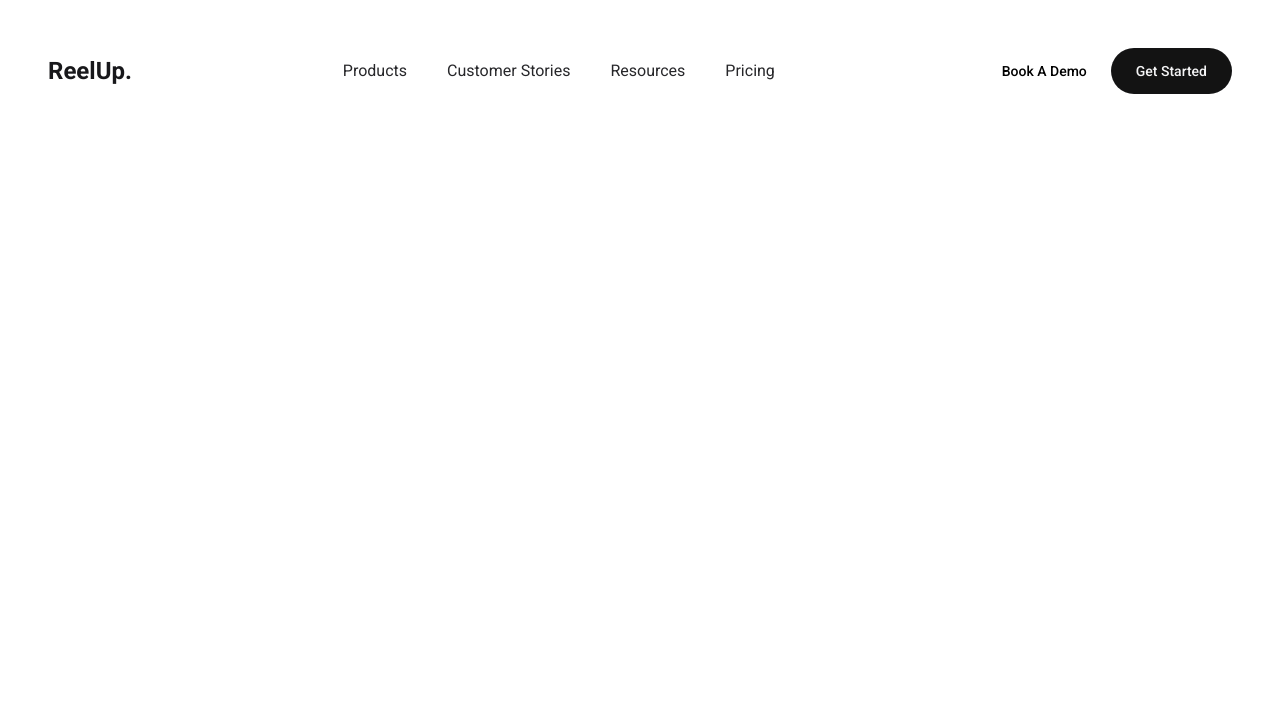
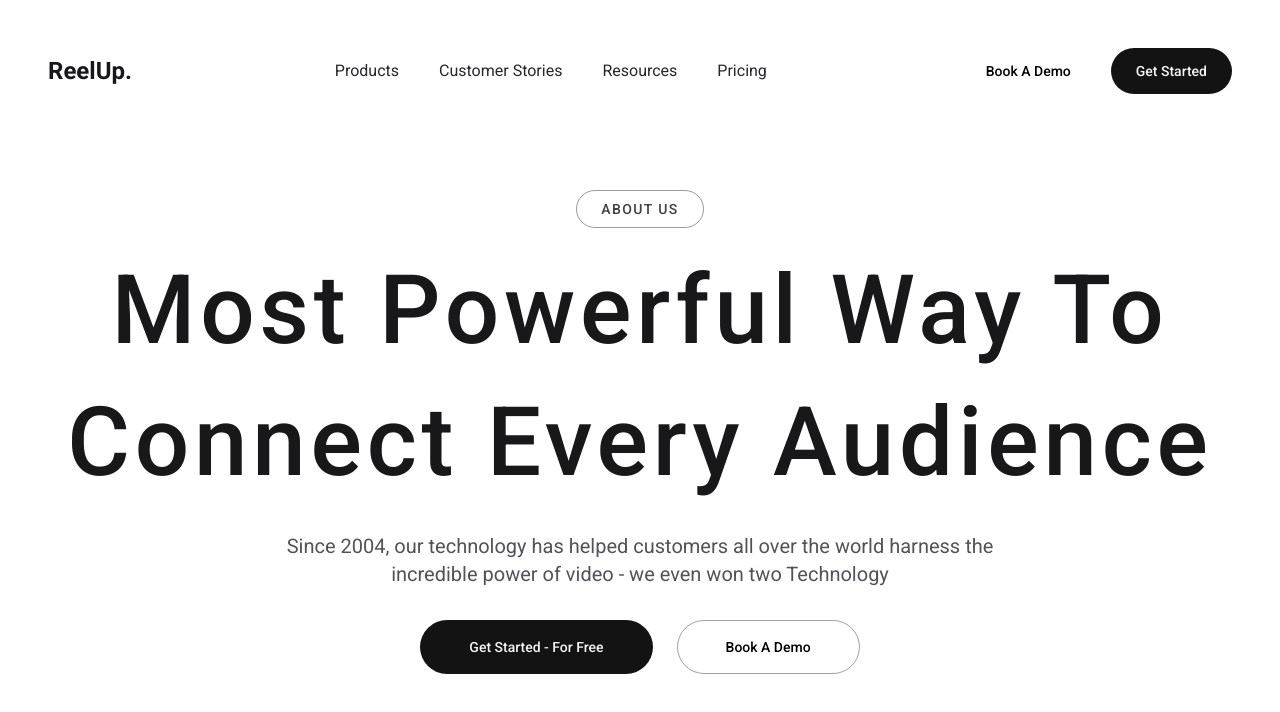
Before and after one commit to iliya-zandi/ReelUp, a React (Vite) app: page / in a window 1280 px wide. Shown: the top 712 px of the page. Built offline with nearby package versions, Linux system fonts and the light colour scheme.

Commit message:
feat: Hero Component

```diff
--- /dev/null
+++ b/src/Hero.tsx
@@ -0,0 +1,34 @@
+import React from "react";
+import Button from "./components/Button";
+import Overline from "./components/Overline";
+
+const Hero = () => {
+  return (
+    <div className="hero">
+      <div className="fluid box text-center px-4 md:px-0">
+        <Overline>about us</Overline>
+        <h2 className="text-4xl sm:text-5xl md:text-6xl lg:text-7xl xl:text-8xl text-zinc-900 tracking-wider font-medium leading-snug mt-4">
+          Most Powerful Way To <br />
+          Connect Every Audience
+        </h2>
+        <p className="text-base sm:text-lg md:text-xl text-zinc-600 mt-6 mx-auto w-full sm:w-4/5 md:w-2/3">
+          Since 2004, our technology has helped customers all over the world
+          harness the incredible power of video - we even won two Technology
+        </p>
+        <div className="inline-flex flex-col sm:flex-row gap-y-4 sm:gap-x-6 mt-8 justify-center">
+          <Button
+            className="py-3 sm:py-4 px-8 sm:px-12 w-full sm:w-auto"
+            dark={true}
+          >
+            Get Started - For Free
+          </Button>
+          <Button className="py-3 sm:py-4 px-8 sm:px-12 w-full sm:w-auto">
+            Book A Demo
+          </Button>
+        </div>
+      </div>
+    </div>
+  );
+};
+
+export default Hero;
--- a/src/Navbar.tsx
+++ b/src/Navbar.tsx
@@ -1,16 +1,7 @@
-/**
- * Navbar Component
- * Renders a responsive navigation bar with logo, navigation links, and action buttons.
- */
 import React from "react";
 import Navigation from "./components/Navigation";
 import Button from "./components/Button";
 
-/**
- * navigationItems Array
- * Defines the navigation links to display in the navbar.
- * Each item has text and a link URL.
- */
 const navigationItems = [
   { text: "Products", link: "/" },
   { text: "Customer Stories", link: "/" },
@@ -18,31 +9,11 @@ const navigationItems = [
   { text: "Pricing", link: "/" },
 ];
 
-/**
- * Navbar Functional Component
- * Combines logo, navigation links, and buttons into a responsive layout.
- */
 const Navbar = () => {
   return (
-    /**
-     * navbar container
-     * Main wrapper for the navigation bar.
-     */
     <div className="navbar">
-      {/**
-       * fluid container
-       * Centers content with padding.
-       */}
-      <div className="fluid py-12">
-        {/**
-         * flex container
-         * Arranges logo, navigation, and buttons horizontally with wrapping.
-         */}
-        <div className="flex flex-wrap items-center justify-between">
-          {/**
-           * Logo section
-           * Displays the website logo on the left.
-           */}
+      <div className="fluid lg:py-12 py-6 px-4 md:px-0">
+        <div className="flex flex-wrap items-center lg:flex-nowrap justify-between">
           <div className="lg:w-auto w-1/3 order-0">
             <a href="/" className="inline-block pr-2">
               <h1 className="text-2xl font-bold text-zinc-900">
@@ -51,19 +22,11 @@ const Navbar = () => {
             </a>
           </div>
 
-          {/**
-           * Navigation section
-           * Displays the navigation links, responsive for mobile and desktop.
-           */}
-          <div className="order-1 w-full lg:w-auto lg:order-2 mt-6 lg:mt-0 lg:border-t-0 lg:pt-0 border-t pt-4 border-zinc-800/10">
+          <div className="order-1 w-full lg:w-auto lg:order-2 mt-4 lg:mt-0 border-t lg:border-t-0 pt-4 lg:pt-0 border-zinc-800/10 flex justify-center">
             <Navigation items={navigationItems} />
           </div>
 
-          {/**
-           * Buttons section
-           * Displays two action buttons on the right side: Book A Demo and Get Started.
-           */}
-          <div className="lg:w-auto w-2/3 order-0 lg:order-3 inline-flex items-center justify-end">
+          <div className="lg:w-auto w-2/3 order-0 lg:order-3 inline-flex items-center justify-end mt-4 lg:mt-0 gap-x-2 md:gap-x-4">
             <Button
               link="https://github.com/iliya-zandi"
               className="md:py-3 md:px-6 border-0"
@@ -84,8 +47,4 @@ const Navbar = () => {
   );
 };
 
-/**
- * Default Export
- * Exports the Navbar component for use in other parts of the application.
- */
 export default Navbar;
--- a/src/assets/styles/tailwind.css
+++ b/src/assets/styles/tailwind.css
@@ -25,10 +25,10 @@
 }
 
 @layer utilities {
-  .container {
-    @apply container mx-auto max-w-5xl px-4;
+  .fluid {
+    @apply container mx-auto max-w-full px-4 lg:px-12;
   }
-  .fluid {
-    @apply container mx-auto max-w-full px-4 md:px-12;
+  .box {
+    @apply py-6 lg:py-12 lg:max-w-7xl mx-auto;
   }
 }
--- a/src/main.tsx
+++ b/src/main.tsx
@@ -2,15 +2,15 @@ import { StrictMode } from "react";
 import { createRoot } from "react-dom/client";
 
 import "./assets/styles/index.css";
-import Button from "./components/Button";
-import Overline from "./components/Overline";
-import Navigation from "./components/Navigation";
+
 import Navbar from "./Navbar";
+import Hero from "./Hero";
 
 createRoot(document.getElementById("root")!).render(
   <StrictMode>
-    <div className="">
+    <div className="min-h-[2000px]">
       <Navbar />
+      <Hero />
     </div>
   </StrictMode>
 );
```
